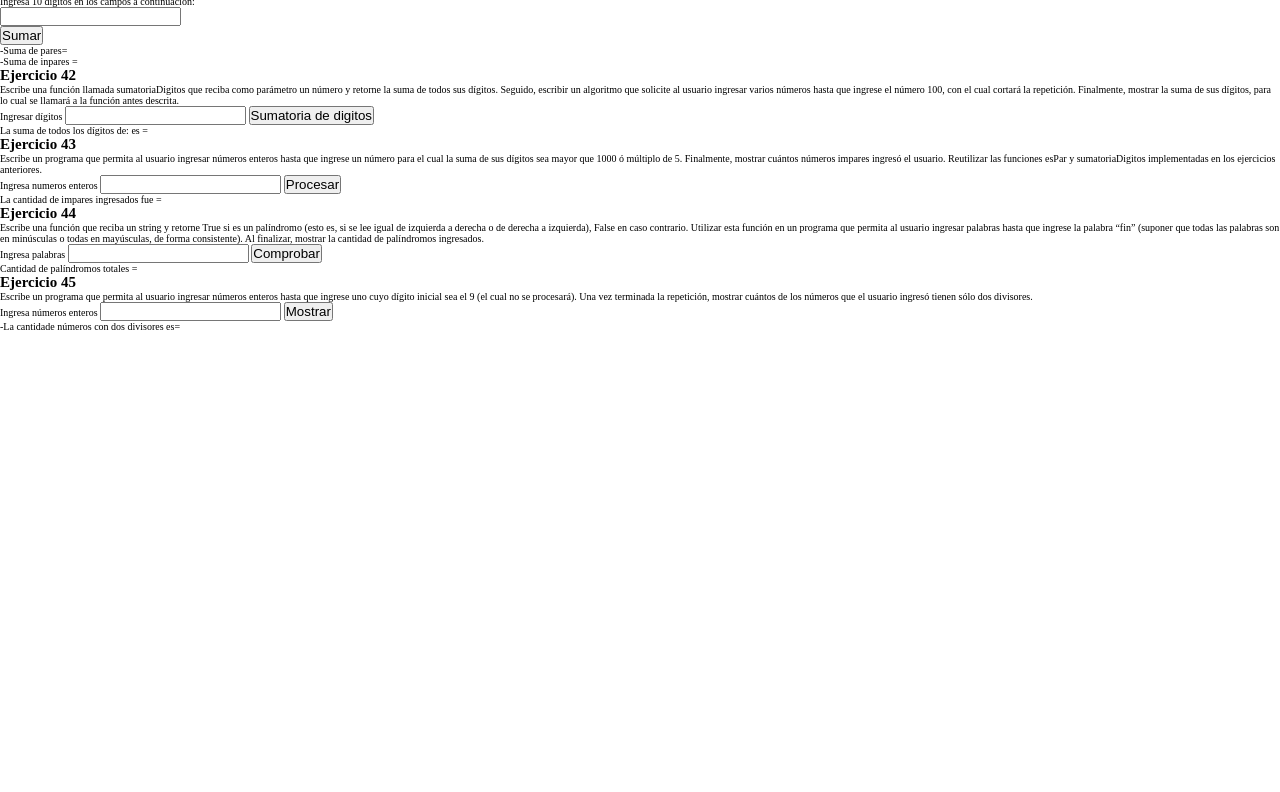
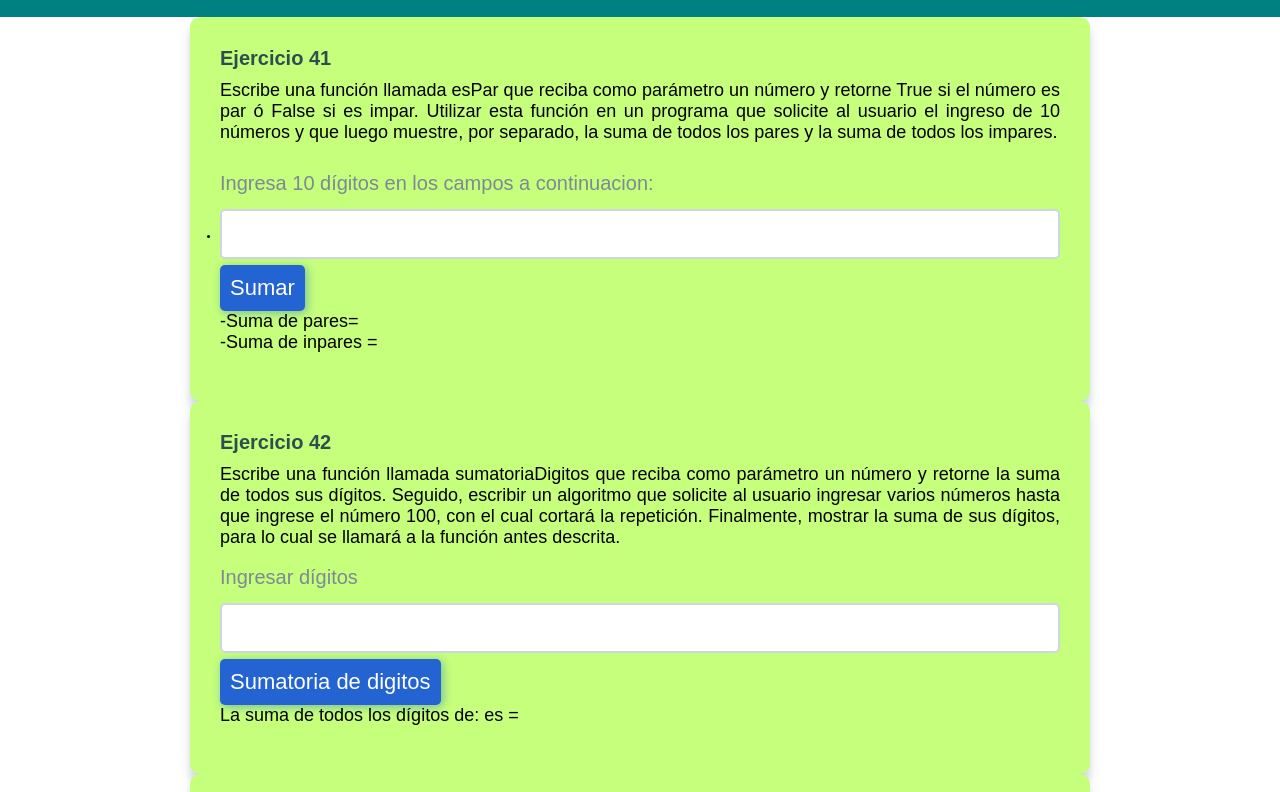
Before and after one commit to kidaniland/Funciones-practica-js, a website with bundled scripts: page src/index.html in a window 1280 px wide. Shown: the part 133-925 px from the top of the page. Before the commit the page ends 800 px from the top, so only its background shows below. Built offline with nearby package versions, Linux system fonts and the light colour scheme.

Commit message:
Ver4. CSS agregado estílos a section, instrucciones, desarrollo y respuesta. listo el packageJson, js y html

```diff
--- a/src/index.html
+++ b/src/index.html
@@ -20,10 +20,11 @@
         </nav>
       </div>
   </header>
+  <main>
     <section class="ejercicio41" id="ejercicio41">
       <div class="instrucciones">
         <h1>Ejercicio 41</h1>
-        <p></p>Escribe una función llamada esPar que reciba como parámetro un número y retorne True si el número es par ó False si es impar. Utilizar esta función en un programa que solicite al usuario el ingreso de 10 números y que luego muestre, por separado, la suma de todos los pares y la suma de todos los impares.
+        <p>Escribe una función llamada esPar que reciba como parámetro un número y retorne True si el número es par ó False si es impar. Utilizar esta función en un programa que solicite al usuario el ingreso de 10 números y que luego muestre, por separado, la suma de todos los pares y la suma de todos los impares.</p>
       </div><br>
       <div class="desarrollo">
         <label for="">Ingresa 10 dígitos en los campos a continuacion:</label>
@@ -97,6 +98,7 @@
         <p>-La cantidade números con dos divisores es= <span id="dobleDivisor"></span></p>
       </div>
     </section>
+  </main>
     <script src="index.js" type="module"></script>
 </body>
 </html>
--- a/src/index.js
+++ b/src/index.js
@@ -28,6 +28,22 @@ const inputIntNumber = document.getElementById('enteros');
 const spanNumDivisor = document.getElementById('dobleDivisor');
 let doubleDiv = 0;
 
+//DEZPLAZAMIENTO DESDE HEADER
+const linkHeader = document.querySelectorAll(".header a");
+for (const link of linkHeader){
+  link.addEventListener('click', function(e){
+      e.preventDefault();
+      const href = this.getAttribute("href"); //puede ser contenido o card
+      const offsetTop = document.querySelector(href).offsetTop;
+      //console.log("MIRAAA LA DISTANCIA>>>",offsetTop);
+
+      scroll({
+        top: offsetTop,
+        behavior: "smooth"
+      });
+      console.log(">>>", href);
+  })
+}
 
 //---------------EVENTOS DE LOS BOTONES------------------------
 //Exercise 41
--- a/src/style.css
+++ b/src/style.css
@@ -10,13 +10,14 @@ header {
     width:100%;
 	overflow:hidden;
     background: #008080;
-    height: 14rem;
-    margin-top: -5rem;
-    font-family: Verdana, Geneva, Tahoma, sans-serif;
+    height: 15rem;
+	font-family: Verdana, Geneva, Tahoma, sans-serif;
+	z-index: 1;
+	position:fixed;
 }
 .wrapper {
 	width:90%;
-	max-width: 81rem;
+	max-width: 110rem;
 	margin:auto;
 	overflow:hidden;
 }
@@ -50,3 +51,70 @@ header nav a:hover {
 	background:#f56f3a;
 	border-radius: 5rem;
 }
+main {
+    background: white;
+    font-family: Arial, Helvetica, sans-serif;
+    display: flex;
+    flex-direction: column;
+	align-items: center;
+}
+
+section {
+	background: rgb(198, 255, 123);
+    width: 100%;
+	max-width: 90rem;
+	top: 15rem;
+    padding: 3rem 3rem 3rem 3rem;
+    border-radius: 1rem;
+    position: relative;
+    display: flex;
+    flex-direction: column;
+    justify-content: space-between;
+    box-shadow:  0 1rem 1rem 0 rgba(90,116,148,0.3);
+}
+section .instrucciones h1{
+	margin-bottom: 1rem;
+    font-size: 2rem;
+    color: darkslategray;
+}
+section .instrucciones p {
+	margin-bottom: 1em;
+    font-size: 1.8rem;
+    text-align: justify;
+}
+.desarrollo label{
+	display: block;
+	color: #7d8994;
+	margin-bottom: 2.4rem;
+	font-size: 2rem;
+}
+.desarrollo input{
+	border: 0.2rem solid #CED6E0;
+	font-size: 1.8rem;
+	height: 5rem;
+	width: 100%;
+	padding: 0.5rem 1.2rem;
+    border-radius: 5px;
+    margin-bottom: 0.6rem;
+    margin-top: -1rem;
+}
+button {
+	border: none;
+	padding: 1rem;
+	font-size: 2.2rem;
+	color: #fff;
+	background: #2364d2;
+	box-shadow: 0.2rem 0.2rem 1rem 0rem rgba(0,85,212,0.4);
+    cursor: pointer;
+    border-radius: 5px;
+}
+.resultado p{
+	margin-bottom: 1em;
+    font-size: 1.8rem;
+    text-align: justify;
+}
+.resultado span{
+	margin-bottom: 1em;
+    font-size: 1.8rem;
+    text-align: justify;
+}
```
Also changed, not shown: __test__/funciones.test.js (+1 -1 lines), package.json (+5 -2 lines), 1 other file.
